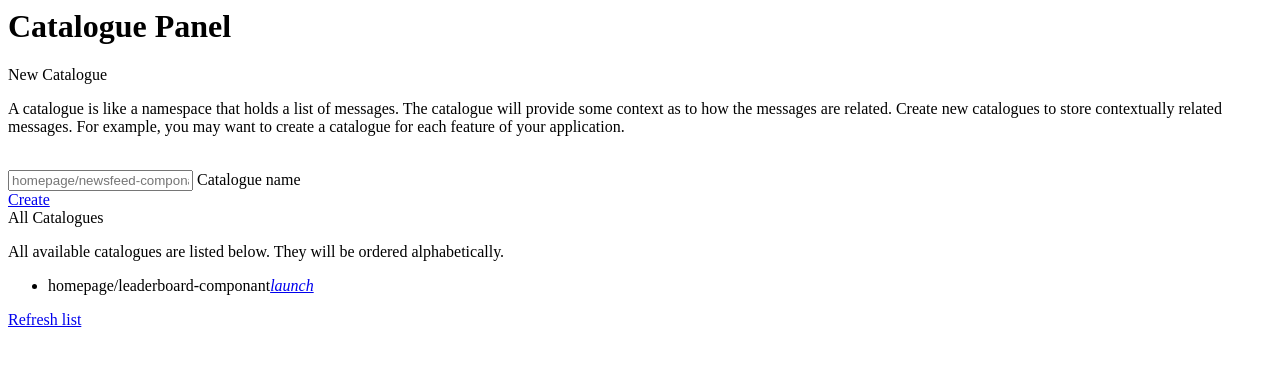
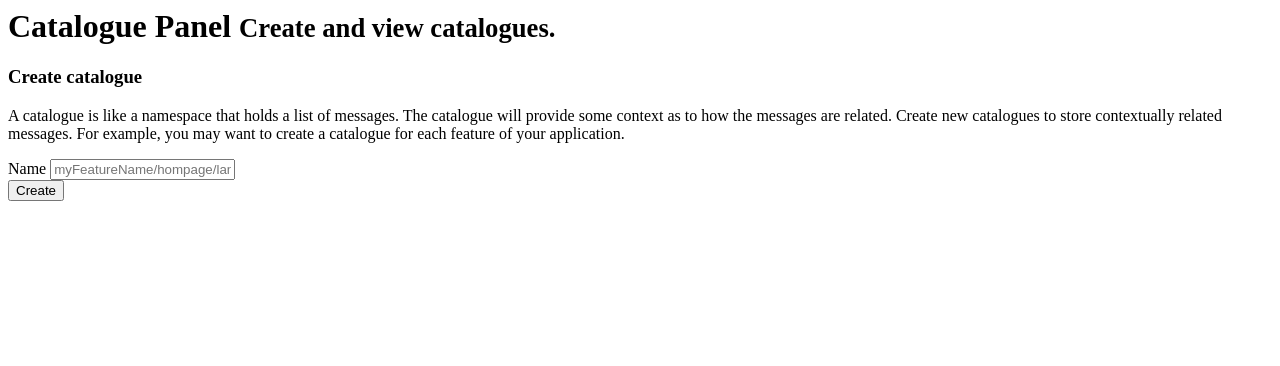
Before and after one commit to mythusiva/text-db, a PHP site: template server/views/admin/catalogue_home.php in a window 1280 px wide. Shown: the top 366 px of the page. Run offline with PHP 8.4, Linux system fonts and the light colour scheme; the template is opened without the code that fills it, so the values that code supplies are empty.

Commit message:
using bootstrap isntead of materialize

```diff
--- a/server/views/admin/admin_home.php
+++ b/server/views/admin/admin_home.php
@@ -1,5 +1,9 @@
 <?$this->layout('admin/base')?>
 
 <div class="row">
-	<div class="col s12"><h1>OVERVIEW</h1></div>
+	<div class="col-xs-12">
+		<div class="page-header">
+		  <h1>Overview <small>Dashboard of TextDB.</small></h1>
+		</div>
+	</div>
 </div>
--- a/server/views/admin/base.php
+++ b/server/views/admin/base.php
@@ -3,37 +3,42 @@
 <head>
 	<title><?=$this->e($pageTitle)?></title>
 
-	<!--Import Google Icon Font-->
-	<link href="http://fonts.googleapis.com/icon?family=Material+Icons" rel="stylesheet">
-
-	<!--Import jQuery before materialize.js-->
 	<script type="text/javascript" src="https://code.jquery.com/jquery-2.1.1.min.js"></script>
 
-	<!-- Compiled and minified CSS -->
+<!-- 	<link href="http://fonts.googleapis.com/icon?family=Material+Icons" rel="stylesheet">
 	<link rel="stylesheet" href="https://cdnjs.cloudflare.com/ajax/libs/materialize/0.97.6/css/materialize.min.css">
+	<script src="https://cdnjs.cloudflare.com/ajax/libs/materialize/0.97.6/js/materialize.min.js"></script> -->
 
-	<!-- Compiled and minified JavaScript -->
-	<script src="https://cdnjs.cloudflare.com/ajax/libs/materialize/0.97.6/js/materialize.min.js"></script>
+	<!-- Latest compiled and minified CSS -->
+	<link rel="stylesheet" href="https://maxcdn.bootstrapcdn.com/bootstrap/3.3.6/css/bootstrap.min.css" integrity="sha384-1q8mTJOASx8j1Au+a5WDVnPi2lkFfwwEAa8hDDdjZlpLegxhjVME1fgjWPGmkzs7" crossorigin="anonymous">
+
+	<!-- Optional theme -->
+	<!-- <link rel="stylesheet" href="https://maxcdn.bootstrapcdn.com/bootstrap/3.3.6/css/bootstrap-theme.min.css" integrity="sha384-fLW2N01lMqjakBkx3l/M9EahuwpSfeNvV63J5ezn3uZzapT0u7EYsXMjQV+0En5r" crossorigin="anonymous"> -->
+
+	<!-- Latest compiled and minified JavaScript -->
+	<script src="https://maxcdn.bootstrapcdn.com/bootstrap/3.3.6/js/bootstrap.min.js" integrity="sha384-0mSbJDEHialfmuBBQP6A4Qrprq5OVfW37PRR3j5ELqxss1yVqOtnepnHVP9aJ7xS" crossorigin="anonymous"></script>
 
 	<!--Let browser know website is optimized for mobile-->
 	<meta name="viewport" content="width=device-width, initial-scale=1.0"/>
 
 </head>
-<body class="blue-grey lighten-4">
+<body class="orange lighten-5">
 
-	<div class="container row">
-		<div class="col s2">
+	<div class="container">
+		<div class="row">
+			<div class="col-xs-2">
 				<br/>
-			<ul id="side-menu" class="left-align">
-		      <li><a href="/admin.php">Overview</a></li>
-		      <li><a href="/admin.php/catalogue">Catalogues</a></li>
-		      <li><a href="#!">Messages</a></li>
-		      <li><a href="#!">Settings</a></li>
+				<ul id="side-menu" class="left-align nav nav-pills nav-stacked">
+			      <li class="<?=($menuActive==='overview')?'active':''?>"><a href="/admin.php">Overview</a></li>
+			      <li class="<?=($menuActive==='catalogue')?'active':''?>"><a href="/admin.php/catalogue">Catalogues</a></li>
+			      <li class="<?=($menuActive==='message')?'active':''?>"><a href="/admin.php/message">Messages</a></li>
+			      <li class="<?=($menuActive==='settings')?'active':''?>"><a href="#!">Settings</a></li>
 			    </ul>
 			</div>
-		<div class="col s10">
+			<div class="col-xs-10">
 				<div>
 			    	<?=$this->section('content')?>
+			    </div>
 			</div>
 		</div>
     </div>
--- a/server/views/admin/catalogue_home.php
+++ b/server/views/admin/catalogue_home.php
@@ -1,47 +1,37 @@
 <?$this->layout('admin/base')?>
 
 <div class="row">
-	<div class="col s12">
-		<h1>Catalogue Panel</h1>
+	<div class="col-xs-12">
 
-		<div class="card hoverable">
-			<div class="card-content">
-			  <span class="card-title">New Catalogue</span>
+		<div class="page-header">
+      <h1>Catalogue Panel <small>Create and view catalogues.</small></h1>
+    </div>
+
+
+    <div class="panel panel-default">
+      <div class="panel-heading">
+        <h3 class="panel-title">Create catalogue</h3>
+      </div>
+      <div class="panel-body">
+
+        <div>
+
        		<p>A catalogue is like a namespace that holds a list of messages. The catalogue will provide some
              context as to how the messages are related. Create new catalogues to store contextually related
              messages. For example, you may want to create a catalogue for each feature of your application.</p>
-			  <br/>
 
-				<div class="row">
-					<div class="input-field col s12">
-						<input
-							js-create-catalogue-input
-							value=""
-							placeholder="homepage/newsfeed-componant"
-							id="catalogueNameInput"
-							type="text"
-							class="validate" />
-						<label for="catalogueNameInput">Catalogue name</label>
+          <div class="form-group">
+            <label for="inputMsgIdentifier">Name</label>
+            <input type="text" class="form-control" id="inputMsgIdentifier" placeholder="myFeatureName/hompage/landingPage">
           </div>
+
+          <div class="form-group">
+            <button type="button" class="btn btn-success">Create</button>
           </div>
 
         </div>
-			<div class="card-action">
-			  <a js-create-catalogue-btn href="#">Create</a>
-			</div>
-		</div>
 
-		<div class="card hoverable">
-			<div class="card-content">
-			  <span class="card-title">All Catalogues</span>
-			  <p>All available catalogues are listed below. They will be ordered alphabetically.</p>
-			  <ul class="collection">
-		        <li class="collection-item"><div>homepage/leaderboard-componant<a href="#!" class="secondary-content"><i class="material-icons">launch</i></a></div></li>
-		      </ul>
-			</div>
-			<div class="card-action">
-			  <a js-create-catalogue-btn href="#">Refresh list</a>
-			</div>
+
       </div>
 
 	</div>
```
Also changed, not shown: server/controller/admin.php (+14 -2 lines), server/views/admin/message_home.php (added, +65 -0 lines). Lines whose indentation alone changed are shown as unchanged.
